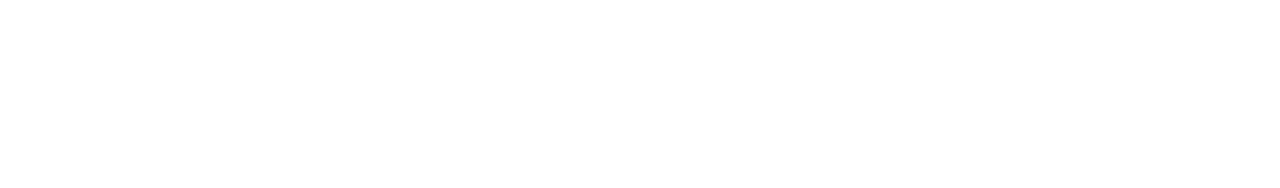
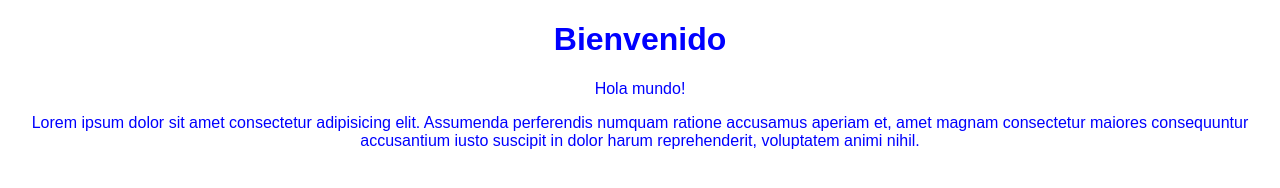
Before and after one commit to losrak/testing2, a plain HTML site: page index.html in a window 1280 px wide. Drawn offline with Linux system fonts and the light colour scheme.

Commit message:
estructura de html

```diff
--- a/css/styles.css
+++ b/css/styles.css
@@ -1,5 +1,5 @@
 body{
     text-align: center;
     font-family: Arial, Helvetica, sans-serif;
-    color: deeppink;
+    color: blue;
 }
--- a/index.html
+++ b/index.html
@@ -7,6 +7,14 @@
     <title>Prueba página</title>
 </head>
 <body>
-
+    <div>
+        <h1>Bienvenido</h1>
+        <div>
+            Hola mundo!
+        </div>
+        <p>
+            Lorem ipsum dolor sit amet consectetur adipisicing elit. Assumenda perferendis numquam ratione accusamus aperiam et, amet magnam consectetur maiores consequuntur accusantium iusto suscipit in dolor harum reprehenderit, voluptatem animi nihil.
+        </p>
+    </div>
 </body>
 </html>
```
